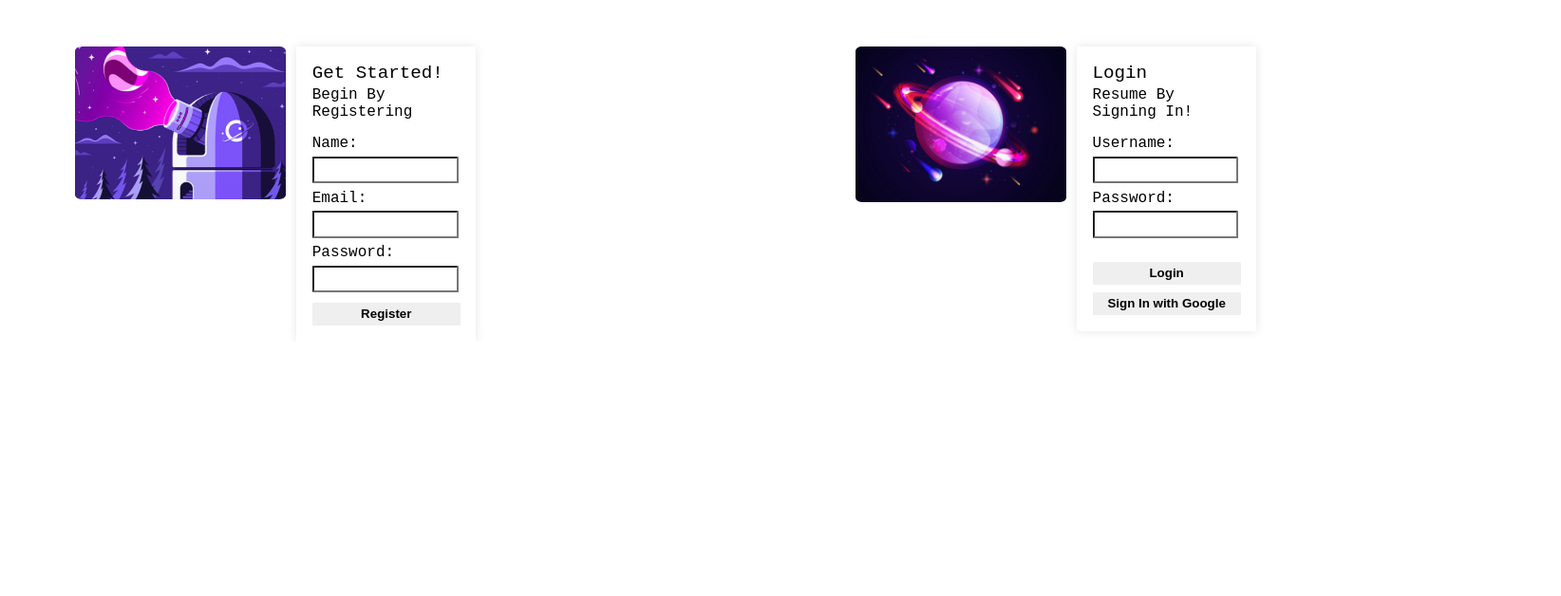
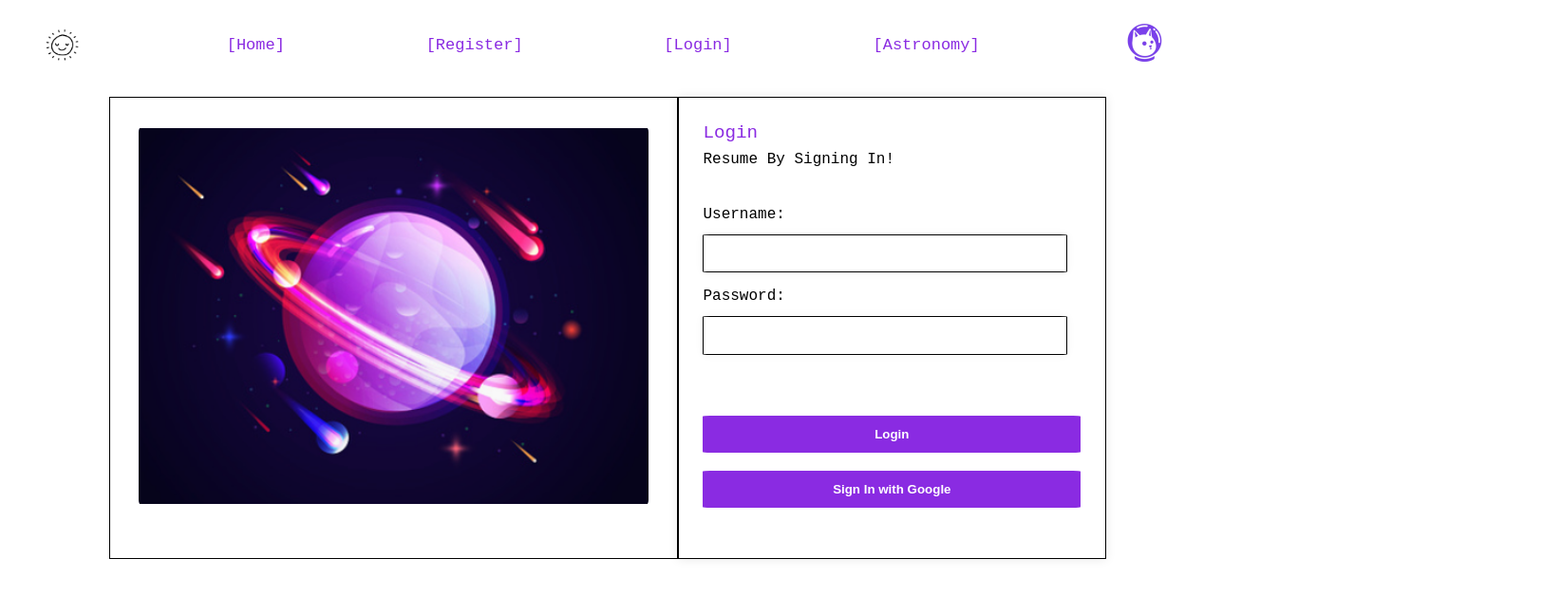
Before and after one commit to harshitaak07/astronomy-website, a React (Create React App) app: page /login in a window 1280 px wide. Shown: the top 628 px of the page at 95% size, 1644 px wide, since content can reach past the window. Built offline with nearby package versions, Linux system fonts and the light colour scheme.

Commit message:
a lot changed

```diff
--- a/package.json
+++ b/package.json
@@ -4,6 +4,8 @@
   "private": true,
   "dependencies": {
     "@babel/plugin-proposal-private-property-in-object": "^7.21.11",
+    "@fortawesome/free-solid-svg-icons": "^6.5.2",
+    "@fortawesome/react-fontawesome": "^0.2.0",
     "@testing-library/jest-dom": "^5.17.0",
     "@testing-library/react": "^13.4.0",
     "@testing-library/user-event": "^13.5.0",
--- a/src/App.js
+++ b/src/App.js
@@ -7,10 +7,11 @@ import Login from './components/login';
 import RegisterPage from './components/register';
 import { ToastContainer} from 'react-toastify';
 import 'react-toastify/dist/ReactToastify.css';
+import AstronomyPage from './components/astronomy';
 
 function App() {
   return (
-    <div className="App" class="hori">
+    <div className="App">
       <Helmet>
         <title>Astronomy</title>
       </Helmet>
@@ -18,10 +19,11 @@ function App() {
       <Router>
         <Routes>
           <Route path="/" element={<HomePage />} />
+          <Route path="/register" element={<RegisterPage />} />
+          <Route path="/login" element={<Login />} />
+          <Route path="/astronomy" element={<AstronomyPage />} />
         </Routes>
       </Router>
-      <RegisterPage/>
-      <Login/>
     </div>
   );
 }
--- a/src/components/astronomy.jsx
+++ b/src/components/astronomy.jsx
@@ -0,0 +1,12 @@
+import React from "react";
+import { SideBar } from "./sidebar";
+
+const AstronomyPage = () => {
+    return (
+        <div>
+            <SideBar />
+        </div>
+    );
+};
+
+export default AstronomyPage;
--- a/src/components/home.css
+++ b/src/components/home.css
@@ -1,5 +1,5 @@
 
-body {
+.body {
     font-family: "Source Code Pro", monospace;
     display: flex;
     flex-direction: column;
@@ -10,64 +10,14 @@ body {
 .dark .body{
     background-color: black;
 }
-.topnav{
-    position: fixed;
-    width: 100%;
-    height:auto;
-    top: 1%;
-    z-index: 2; /*z-index used to make navbar appear on top of other elements example: on top of bg of register page*/
-    font-size: small;
-    background-color: transparent;
-}
-.ulc {
-    display: flex;
-    list-style: none;
-    align-items: center;
-    justify-content: space-between;
-  }
-  .ulc li:last-child{
-    margin-right: 4%;
-  }
-.ulc a {
-    font-size: 17px;
-    text-decoration: none;
-}
-.light .ulc a{
-    color: blueviolet;
-}
-.dark .ulc a{
-    color: white
-}
-.ulc a:hover {
-    color: white;
-    padding: 14px 24px;
-}
-.dark .ulc a:hover{
-    background-color: darkorchid;
-}
-.light .ulc a:hover{
-    background-color: blueviolet;
-}
-.dark .ulc a:active{
-    background-color: darkorchid;
-    color: white;
-}
-.light .ulc a:active{
-    background-color: blueviolet;
-    color: black;
-}
-.ulc img {
-    width: 50px;
-    height: auto;
-}
 .container2 {
-    height: 40%;
-    width: 38%;
+    height: 45%;
+    width: 40%;
     border-radius: 2%;
     display: flex;
     flex-direction: column;
     padding: 45px;
-    margin: 11% 0 0 5%;
+    margin: 11% 0 0 3%;
 }
 .container2 text{
     font-size:small;
@@ -99,14 +49,14 @@ body {
     padding: 5% 5% 5% 5%;
 }
 .container4{
-    height: 60%;
-    width: 32%;
+    height: 48%;
+    width: 37%;
     border-radius: 2%;
     box-shadow: 0 0 10px rgba(0, 0, 0, 0.1);
     display: flex;
     flex-direction: column;
     padding: 3% 3% 3% 3%;
-    margin: 11% 0 5% 5%;
+    margin: 11% 0 5% 3%;
 }
 .container4 img {
     width: 95%;
@@ -114,7 +64,7 @@ body {
     background-size: cover;
     object-fit: contain;
     border-radius: 5%;
-    margin: 8% 4% 2% 170%;
+    margin: 7% 4% 2% 148%;
     transform:translate(-40.57rem);
 }
 .hori .container4 img {
@@ -123,7 +73,7 @@ body {
     background-size: cover;
     object-fit: contain;
     border-radius: 5%;
-    margin: 6% 1% 2% 166%;
+    margin: 6% 1% 3% 166%;
     transform:translate(-40.57rem);
 }
 .dark .container4{
--- a/src/components/home.jsx
+++ b/src/components/home.jsx
@@ -1,17 +1,7 @@
-import React, { useState, useEffect } from "react";
+import React, { useState} from "react";
 import "./home.css";
-import ProfilePage from "./profile";
-function HomePage({details}) {
-  const [theme, setTheme] = useState("light");
-  const [visibleDetails, setVisibleDetails] = useState(false);
-
-  useEffect(() => {
-    document.body.className = theme;
-  }, [theme]);
-
-  const toggleTheme = () => {
-    setTheme((prevTheme) => (prevTheme === "light" ? "dark" : "light"));
-  };
+import NavbarPage from "./navbar";
+function HomePage() {
   const [review, setReview] = useState("");
 
   const handleInputChange = (event) => {
@@ -23,43 +13,10 @@ function HomePage({details}) {
     console.log("Review submitted:", review);
     setReview("");
   };
-  const handleClick = () => {
-      setVisibleDetails(!visibleDetails)
-  }
 
   return (
     <div id="home" class="body">
-      <nav className="topnav">
-        <ul className="ulc">
-          <li>
-            <img
-              src={theme === "dark" ? "/assets/moon.png" : "/assets/sun.png"}
-              alt="Logo"
-              onClick={toggleTheme}
-            />
-          </li>
-          <li>
-            <a className="active" href="#">
-              [Home]
-            </a>
-          </li>
-          <li>
-            <a href="#register">[Register]</a>
-          </li>
-          <li>
-            <a href="#login">[Login]</a>
-          </li>
-          <li>
-            <a href="#astronomy">[Astronomy]</a>
-          </li>
-          <li>
-            <div className="profile-container">
-            <img src="/assets/profile.png" alt="Logo" onClick={handleClick}/>
-            { visibleDetails ? <ProfilePage details={details}/> : null}
-            </div>
-          </li>
-        </ul>
-      </nav>
+      <NavbarPage/>
       <div style={{ display: "flex" }}>
         <div className="container2">
           <h1 style={{ textAlign: "left" }}>Welcome!</h1>
--- a/src/components/login.jsx
+++ b/src/components/login.jsx
@@ -2,6 +2,7 @@ import React, { useState } from "react";
 import "./regLog.css";
 import {toast } from 'react-toastify';
 import 'react-toastify/dist/ReactToastify.css';
+import NavbarPage from "./navbar";
 
 function ValidateForm(formData) {
   const { username, password } = formData;
@@ -42,6 +43,7 @@ const Login = () => {
 
   return (
     <section id="login" className="body">
+      <NavbarPage/>
       <div className="imgBx">
         <img src="assets/astronomyLogin.png" alt="background" />
       </div>
--- /dev/null
+++ b/src/components/navbar.css
@@ -0,0 +1,50 @@
+.topnav{
+    position: fixed;
+    width: 100%;
+    height:auto;
+    top: 1%;
+    z-index: 2; /*z-index used to make navbar appear on top of other elements example: on top of bg of register page*/
+    font-size: small;
+    background-color: transparent;
+}
+.ulc {
+    display: flex;
+    list-style: none;
+    align-items: center;
+    justify-content: space-between;
+  }
+  .ulc li:last-child{
+    margin-right: 4%;
+  }
+.ulc a {
+    font-size: 17px;
+    text-decoration: none;
+}
+.light .ulc a{
+    color: blueviolet;
+}
+.dark .ulc a{
+    color: white
+}
+.ulc a:hover {
+    color: white;
+    padding: 14px 24px;
+}
+.dark .ulc a:hover{
+    background-color: darkorchid;
+}
+.light .ulc a:hover{
+    background-color: blueviolet;
+}
+.dark .ulc a:active{
+    background-color: darkorchid;
+    color: white;
+}
+.light .ulc a:active{
+    background-color: blueviolet;
+    color: black;
+}
+.ulc img {
+    width: 50px;
+    height: auto;
+}
--- /dev/null
+++ b/src/components/navbar.jsx
@@ -0,0 +1,61 @@
+import React, { useState, useEffect } from "react";
+import { Link } from "react-router-dom";
+import ProfilePage from "./profile";
+import "./navbar.css";
+
+const NavbarPage = ({ details }) => {
+  const [theme, setTheme] = useState("light");
+  const [visibleDetails, setVisibleDetails] = useState(false);
+
+  useEffect(() => {
+    document.body.className = theme;
+  }, [theme]);
+
+  const toggleTheme = () => {
+    setTheme((prevTheme) => (prevTheme === "light" ? "dark" : "light"));
+  };
+
+  const handleClick = () => {
+    setVisibleDetails(!visibleDetails);
+  };
+
+  return (
+    <nav className="topnav">
+      <ul className="ulc">
+        <li>
+          <img
+            src={theme === "dark" ? "/assets/moon.png" : "/assets/sun.png"}
+            alt="Theme Toggle"
+            onClick={toggleTheme}
+          />
+        </li>
+        <li>
+          <a className="active" href="/">
+            [Home]
+          </a>
+        </li>
+        <li>
+          <Link to="/register">[Register]</Link>
+        </li>
+        <li>
+          <Link to="/login">[Login]</Link>
+        </li>
+        <li>
+          <Link to="/astronomy">[Astronomy]</Link>
+        </li>
+        <li>
+          <div className="profile-container">
+            <img
+              src="/assets/profile.png"
+              alt="Profile"
+              onClick={handleClick}
+            />
+            {visibleDetails && <ProfilePage details={details} />}
+          </div>
+        </li>
+      </ul>
+    </nav>
+  );
+};
+
+export default NavbarPage;
--- a/src/components/regLog.css
+++ b/src/components/regLog.css
@@ -1,38 +1,49 @@
-
-body {
+.body {
+    display: flex;
     font-family: "Source Code Pro", monospace;
-    display: flex;
     flex-direction: row;
 }
-.dark .body{
+
+.light {
+    background-color: white;
+    color: black;
+}
+
+.dark {
     background-color: black;
     color: white;
-    height: 100vh;
 }
-.light .body{
-    background-color: white;
-    color: black;
-    height: 100vh;
+
+.imgBx {
+    margin: 8% 0% 0% 9%;
+    flex: 1.5;
 }
-.hori .container {
-    width: 19%;
-    height: 61%;
-    box-shadow: 0 0 10px rgba(0, 0, 0, 0.1);
+
+.light .imgBx {
+    border: 1px solid black;
+}
+
+.dark .imgBx {
+    border: 1px solid silver;
+}
+
+.imgBx img {
+    width: 90%;
+    height: 85%;
+    background-size: cover;
+    object-fit: contain;
+    border-radius: 3%;
+    margin: 4% 0% 10% 0%;
+}
+
+.container {
     display: flex;
     flex-direction: column;
-    padding: 2% 2% 2% 2%;
-    margin: 6% 0% 0% 0%;
-    text-align: left;
-}
-.container{
-    width: 30%;
-    height: 65%;
-    margin: 9% 0% 0% 0%;
     box-shadow: 0 0 10px rgba(0, 0, 0, 0.1);
-    display: flex;
-    flex-direction: column;
     padding: 2% 2% 2% 2%;
     text-align: left;
+    margin: 8% 9% 0% 0%;
+    flex: 1;
 }
 .dark .container{
     background-color: black;
@@ -46,77 +57,57 @@ body {
     margin-bottom: 2%;
     font-size: larger;
 }
+
 .dark .container text:first-child {
     color: darkorchid;
 }
+
 .light .container text:first-child {
-    color:blueviolet;
+    color: blueviolet;
 }
+
 .container text:last-child {
     font-size: large;
 }
+
 form {
     margin-top: 8%;
 }
+
 .container label {
-    display:block;
+    display: block;
     margin-bottom: 3%;
     margin-top: 2%;
 }
+
 .container input {
     margin-bottom: 2%;
     width: 90%;
     border-radius: 2%;
     padding: 3%;
 }
-.dark .container input{
+
+.dark .container input {
     background-color: rgba(255, 255, 255, 0.1);
     box-shadow: 0 0 10px rgba(0, 0, 0, 0.1);
     border: 1px solid silver;
     color: white;
 }
-.light .container input{
+
+.light .container input {
     background-color: rgba(255, 255, 255, 0.1);
     box-shadow: 0 0 10px rgba(0, 0, 0, 0.05);
     border: 1px solid black;
     color: black;
 }
-section {
-    width: 100%;
-    height: 100%;
-    display: flex;
-    flex-direction: row;
-}
-.hori section .imgBx {
-    width: 30%;
-    height: 73%;
-    margin: 6% 0% 0 8%;
-}
-section .imgBx {
-    width: 40%;
-    height: 73%;
-    margin: 9% 0% 0 13%;
-}
-.light section .imgBx{
-    border: 1px solid black;
-}
-.dark section .imgBx{
-    border: 1px solid silver;
-}
-section .imgBx img {
-    width: 90%;
-    height: 90%;
-    background-size: cover;
-    object-fit: contain;
-    border-radius: 3%;
-    margin: 0% 0 1% 5.5%;
-}
+
 .button-container {
     display: flex;
     flex-direction: column;
     gap: 7%;
     margin-top: 9%;
 }
+
 button {
     width: 100%;
     padding: 3%;
@@ -126,10 +117,12 @@ button {
     font-weight: 700;
     margin-top: 5%;
 }
+
 .dark button {
     background-color: darkorchid;
     color: white;
 }
+
 .light button {
     background-color: blueviolet;
     color: white;
--- a/src/components/register.jsx
+++ b/src/components/register.jsx
@@ -2,6 +2,7 @@ import React, { useState } from "react";
 import "./regLog.css";
 import {toast } from 'react-toastify';
 import 'react-toastify/dist/ReactToastify.css';
+import NavbarPage from "./navbar";
 
 function ValidateForm(formData) {
   const { name, password, email } = formData;
@@ -46,12 +47,13 @@ const RegisterPage = () => {
 
   return (
     <section id="register" className="body">
+      <NavbarPage/>
       <div className="imgBx">
         <img src="/assets/astronomyRegister.png" alt="background" />
       </div>
 
       <div className="container">
-        <text>Get Started!</text>
+      <text>Get Started!</text>
         <text style={{ textAlign: "left" }}>Begin By Registering</text>
         <form onSubmit={handleSubmit}>
           <label htmlFor="name">Name:</label>
--- /dev/null
+++ b/src/components/sidebar.css
@@ -0,0 +1,67 @@
+.sidebar{
+    postion: fixed;
+    padding: 0;
+    left: 0;
+    display: flex;
+    flex-direction: column;
+    gap: 8px;
+    width: 260px;
+    height: 600px;
+    padding: 0 16px;
+    background: transparent;
+    transition: 0.4s;
+}
+.dark .sidebar{
+    border-right: 1px solid silver;
+}
+.light .sidebar{
+    border-right: 1px solid black;
+}
+.sidebar header{
+    display: flex;
+    align-items: center;
+    height: 72px;
+    border-bottom: 1px solid black;
+    color: white;
+}
+.sidebar header button{
+    width: 100%;
+}
+.sidebar button{
+    position: relative;
+    display: flex;
+    gap: 16px;
+    align-items: center;
+    height: 50px;
+    width: 100%;
+    border-radius: 6px;
+    font-family: inherit;
+    font-size: 16px;
+    font-weight: 400;
+    line-height: 1;
+    padding: 0 16px;
+    transition: 0.3s;
+}
+.dark .sidebar button{
+    color: white;
+    background: black;
+    border: 1px solid white;
+}
+.light .sidebar button{
+    color: black;
+    background: white;
+    border: 1px solid black;
+}
+.sidebar button span:nth-child(2) {
+    flex: 1 1 auto;
+}
+.sidebar button:is(.active,:hover){
+    background: darkorchid;
+    color: white;
+}
+.sidebar button span{
+    transition: 0.3s
+}
+.sidebar button:not(.active):hover{
+    background:white;
+}
--- /dev/null
+++ b/src/components/sidebar.jsx
@@ -0,0 +1,65 @@
+import React, { useState } from "react";
+import "./sidebar.css";
+import { FontAwesomeIcon } from '@fortawesome/react-fontawesome';
+import { faBars, faMoon } from '@fortawesome/free-solid-svg-icons';
+
+const menuItems = [
+    {
+        name: "Ideas",
+    },
+    {
+        name: "My Ideas",
+    },
+    {
+        name: "Experiences",
+    },
+    {
+        name: "My Experiences",
+    }
+];
+
+const NavHeader = () => (
+    <header className="sidebar-header">
+        <button type="button">
+            <FontAwesomeIcon icon={faBars} />
+            <span>Admin</span>
+        </button>
+    </header>
+);
+
+const NavButton = ({
+    onClick,
+    name,
+    icon,
+    isActive,
+}) => (
+    <button
+        type="button"
+        onClick={() => onClick({item: name})}
+        className={isActive ? "active" : ""}>
+        <FontAwesomeIcon icon={faMoon} />
+        <span>{name}</span>
+    </button>
+);
+
+export const SideBar = () => {
+    const [activeItem, setActiveItem] = useState("");
+    const handleClick = ({ item }) => setActiveItem(
+        item !== activeItem ? item : ""
+    );
+    return (
+        <aside className="sidebar">
+            <NavHeader />
+            {menuItems.map((item, index) => (
+                <div key={index}>
+                    <NavButton
+                        onClick={handleClick}
+                        name={item.name}
+                        icon={item.icon}
+                        isActive={activeItem === item.name}
+                    />
+                </div>
+            ))}
+        </aside>
+    );
+};
```
Also changed, not shown: 1 other file (tests, documents, lock files or other folders).
